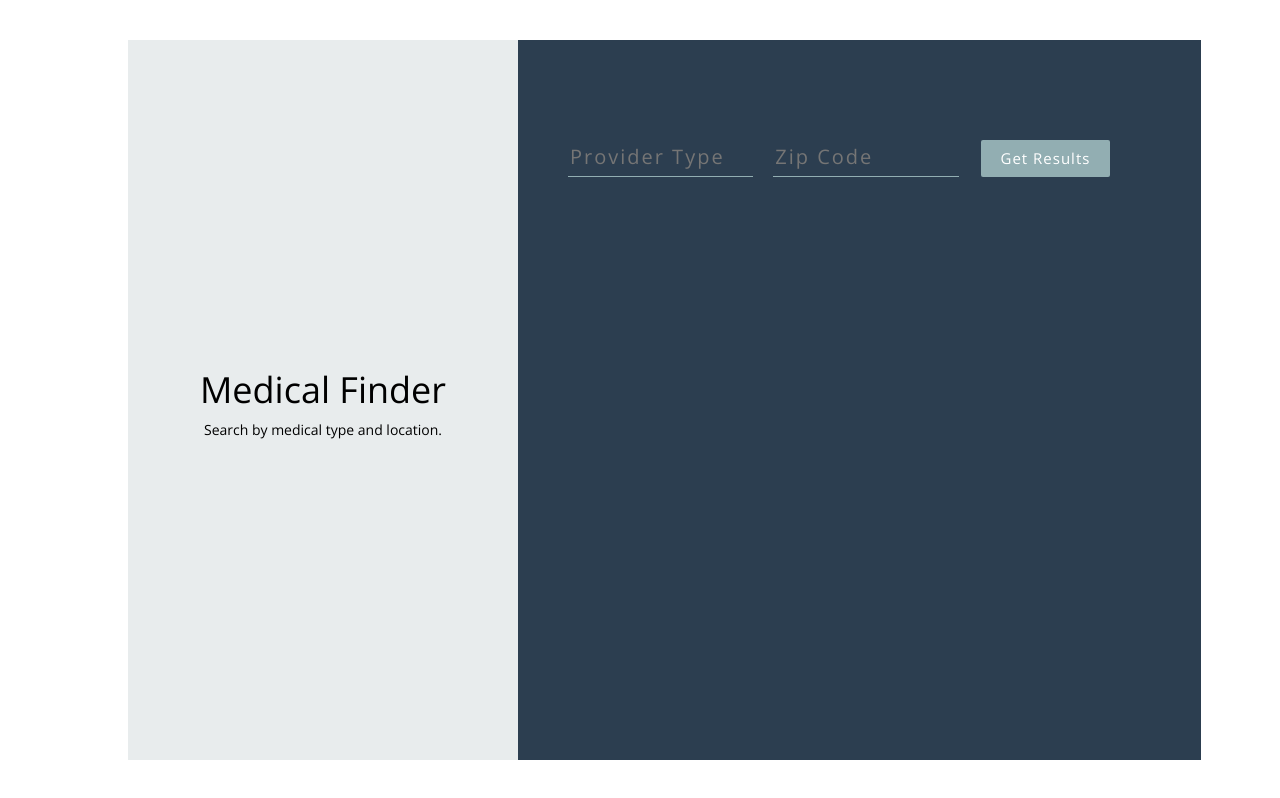
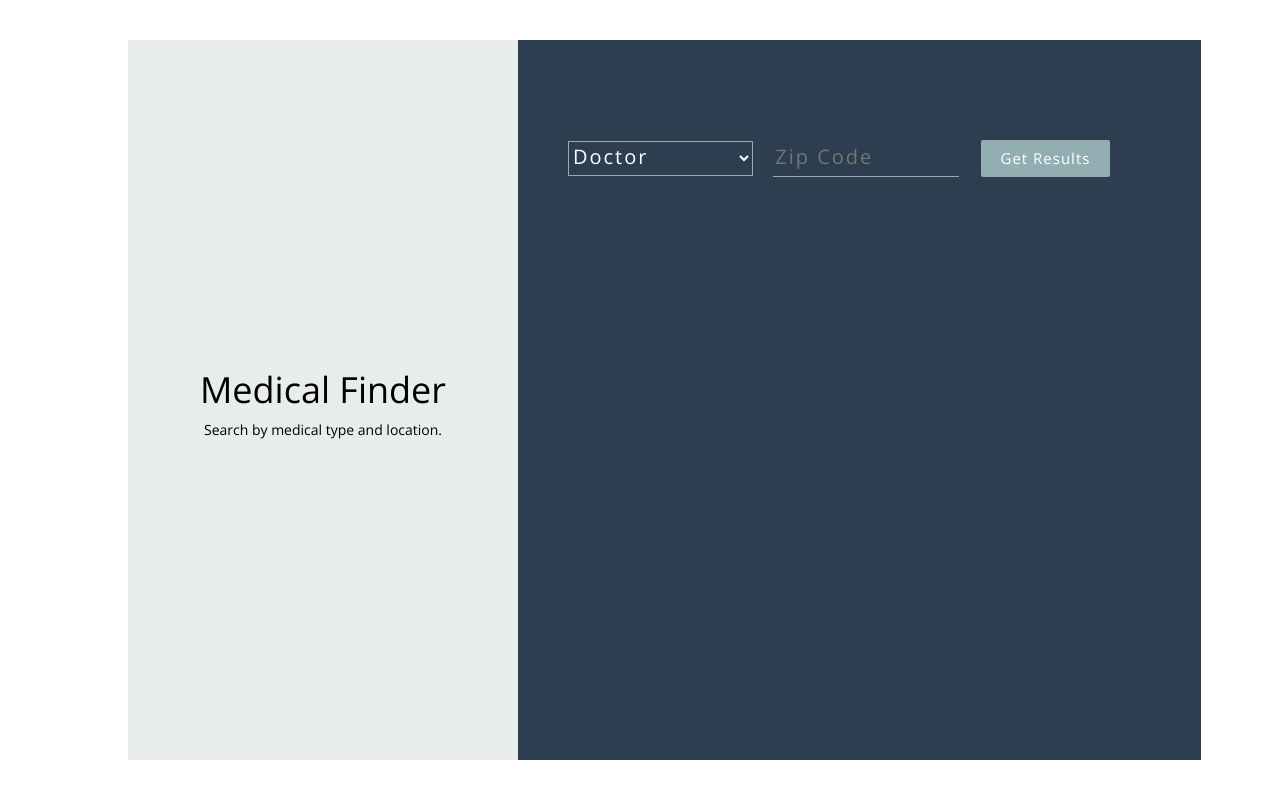
Before and after one commit to MegOlson/ccm-challenge, a React (Create React App) app: page / in a window 1280 px wide. Built offline with nearby package versions, Linux system fonts and the light colour scheme.

Commit message:
Make provider type a dropdown select within form instead of text entry.

```diff
--- a/src/App.css
+++ b/src/App.css
@@ -36,10 +36,24 @@ body {
   color: white;
 }
 
-input[type='text'], input[type='number'] {
+input[type='number'] {
   background-color: #2c3e50;
   border: 0;
   border-bottom: solid 1px #92aeb2;
+  width: 30%;
+  padding-bottom: 4px;
+  font-weight: lighter;
+  letter-spacing: 2px;
+  margin-bottom: 30px;
+  margin-right: 20px;
+  font-size: 20px;
+  outline: none;
+}
+
+select {
+  background-color: #2c3e50;
+  border: 1;
+  border: solid 1px #92aeb2;
   width: 30%;
   padding-bottom: 4px;
   font-weight: lighter;
--- a/src/components/Form.js
+++ b/src/components/Form.js
@@ -2,7 +2,10 @@ import React, { Component } from 'react';
 
 const Form = props => (
   <form onSubmit={props.getProviders}>
-    <input type="text" name="provider_type" placeholder="Provider Type"/>
+    <select name="provider_type">
+      <option value="doctor">Doctor</option>
+      <option value="facility">Facility</option>
+    </select>
     <input type="number" name="zip" placeholder="Zip Code"/>
     <button>Get Results</button>
   </form>
```
